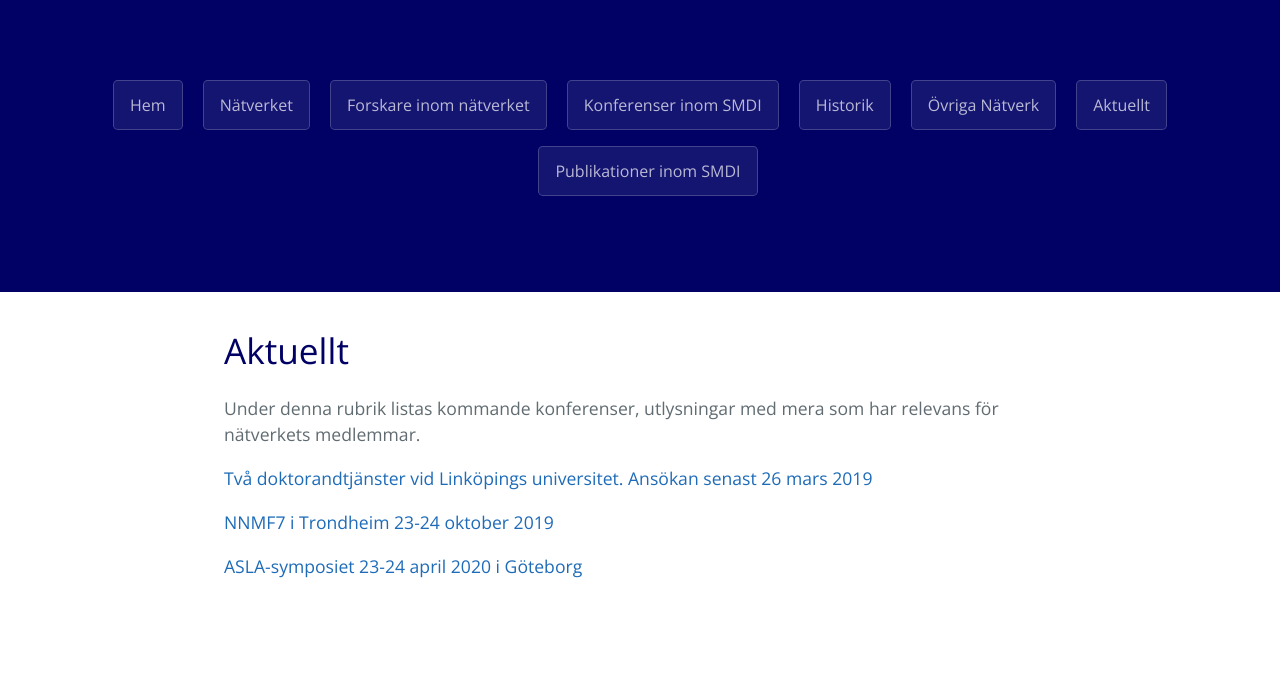
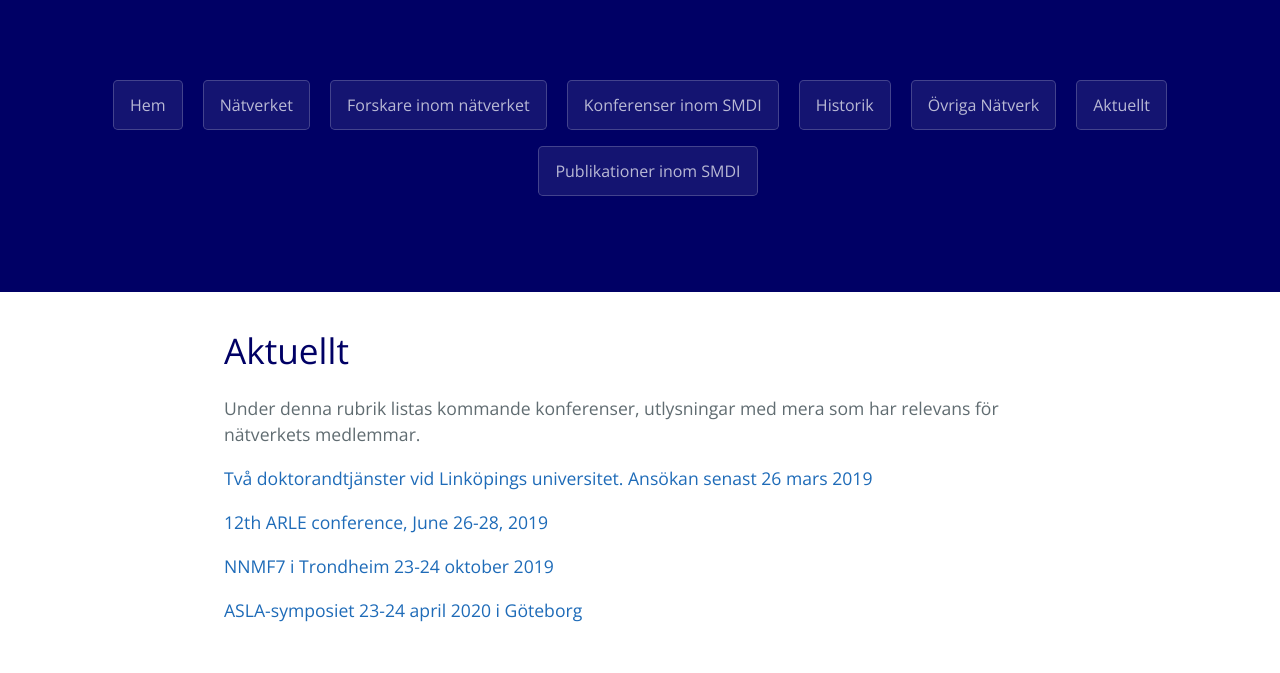
Before and after one commit to smdihemsida/smdihemsida.github.io, a Jekyll site: the page built from aktuellt.md, in a window 1280 px wide. Shown: the part 303-976 px from the top of the page. Built offline with Jekyll 4.4.1, drawn with Linux system fonts in a browser that asks for light colours; our own code applies the rules of GitHub Pages for plain Markdown files; before the commit the page ends 932 px from its top, so only the background shows below that.

Commit message:
Update aktuellt.md

```diff
--- a/aktuellt.md
+++ b/aktuellt.md
@@ -8,6 +8,8 @@ Under denna rubrik listas kommande konferenser, utlysningar med mera som har rel
 
 [Två doktorandtjänster vid Linköpings universitet. Ansökan senast 26 mars 2019](https://liu.se/jobba-pa-liu/lediga-jobb?rmpage=job&rmjob=10333&rmlang=SE)
 
+[12th ARLE conference, June 26-28, 2019](https://www.arle2019.com/)
+
 [NNMF7 i Trondheim 23-24 oktober 2019](https://www.ntnu.no/nnmf7)
 
 [ASLA-symposiet 23-24 april 2020 i Göteborg](https://asla2020.wordpress.com/)
```
